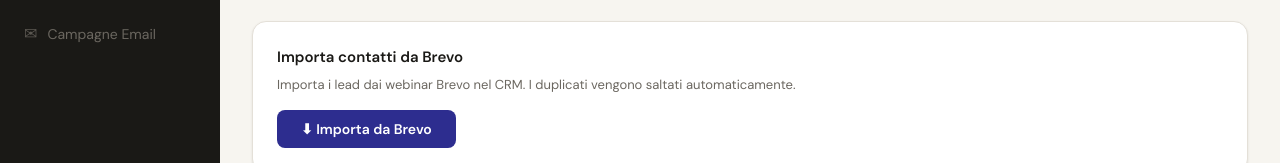
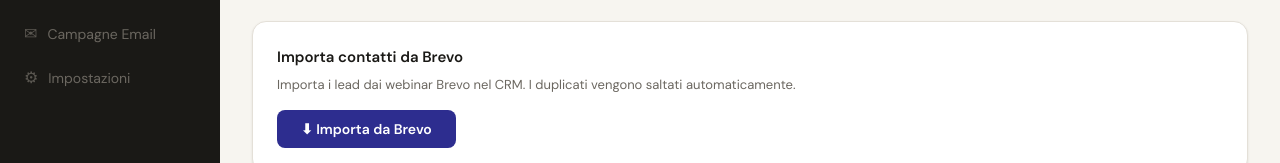
Before and after one commit to fiorenzaemanuela-source/mindsell-crm, a React (Vite) app: page / in a window 1280 px wide. Shown: the part 231-394 px from the top of the page. Built offline with nearby package versions, Linux system fonts and the light colour scheme; no server answers.

Commit message:
Add Impostazioni page to navigation and routes

```diff
--- a/src/App.jsx
+++ b/src/App.jsx
@@ -3,12 +3,14 @@
 import Dashboard from './pages/Dashboard.jsx'
 import EmailCampagna from './pages/EmailCampagna.jsx'
 import Leads from './pages/Leads.jsx'
+import Impostazioni from './pages/Impostazioni.jsx'
 
 const NAV = [
-  { to: '/',       icon: '◈', label: 'Dashboard' },
-  { to: '/leads',  icon: '◉', label: 'Lead' },
-  { to: '/agenda', icon: '◷', label: 'Agenda Setter' },
-  { to: '/email',  icon: '✉', label: 'Campagne Email' },
+  { to: '/',             icon: '◈', label: 'Dashboard'      },
+  { to: '/leads',        icon: '◉', label: 'Lead'           },
+  { to: '/agenda',       icon: '◷', label: 'Agenda Setter'  },
+  { to: '/email',        icon: '✉', label: 'Campagne Email' },
+  { to: '/impostazioni', icon: '⚙', label: 'Impostazioni'   },
 ]
 
 export default function App() {
@@ -17,10 +19,11 @@
       <Sidebar />
       <main style={{ flex: 1, overflow: 'auto', padding: '28px 32px' }}>
         <Routes>
-          <Route path="/"       element={<Dashboard />} />
-          <Route path="/leads"  element={<Leads />} />
-          <Route path="/agenda" element={<AgendaSetter />} />
-          <Route path="/email"  element={<EmailCampagna />} />
+          <Route path="/"             element={<Dashboard />}     />
+          <Route path="/leads"        element={<Leads />}         />
+          <Route path="/agenda"       element={<AgendaSetter />}  />
+          <Route path="/email"        element={<EmailCampagna />} />
+          <Route path="/impostazioni" element={<Impostazioni />}  />
         </Routes>
       </main>
     </div>
```
